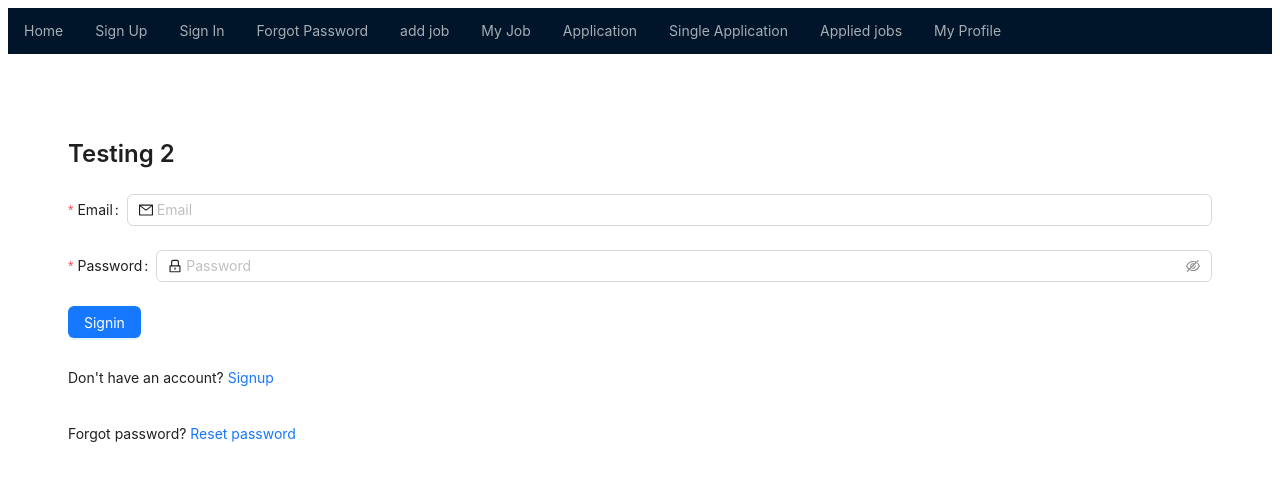
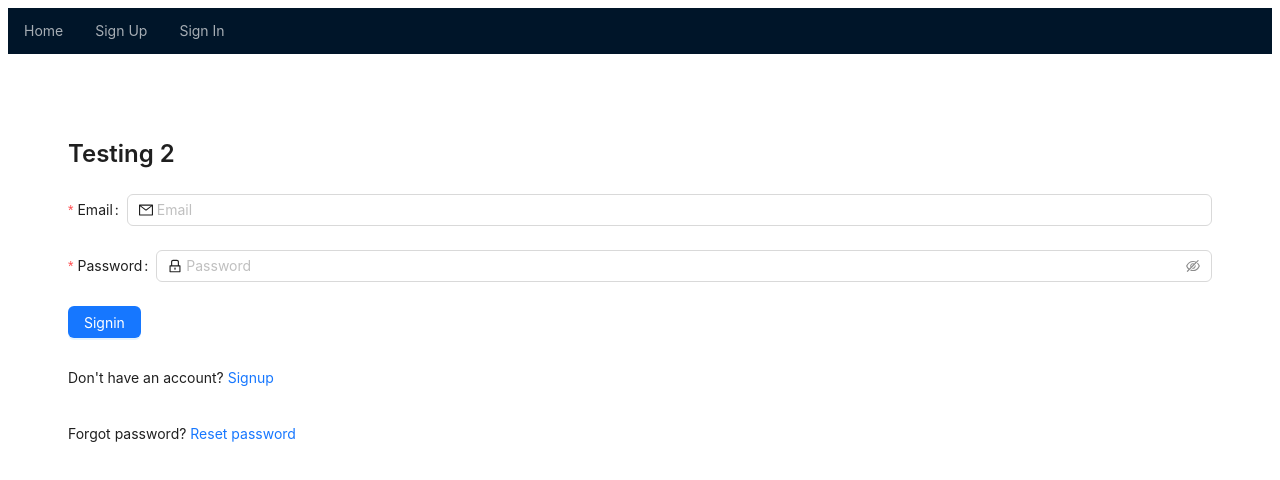
Before and after one commit to apni-coding/job_portal_client, a React (Create React App) app: page /signin in a window 1280 px wide. Shown: the top 480 px of the page. Built offline with nearby package versions, Linux system fonts and the light colour scheme.

Commit message:
add logout features

```diff
--- a/src/App.js
+++ b/src/App.js
@@ -48,6 +48,8 @@ function App() {
 
           <Route path="/myprofile" element={<MyProfile />} />
           <Route path="/unuthorized" element={<Unauthorized/>}/>
+          <Route path="*" element={<Unauthorized/>}/>
+
 
 
 
--- a/src/common/Api.js
+++ b/src/common/Api.js
@@ -16,6 +16,7 @@ const apiList = {
   getApplicationByJobId:`${server}/recruiter/get-application-by-jobid`,
   applicationAction: `${server}/recruiter/applicationaction`,
   appliedJobs: `${server}/applicant/appliedJobs`,
+  activeJobs:`${server}/applicant/activejobs`,
 
 
   uploadResume: `${server}/upload/resume`,
--- a/src/components/Applicant/Home.js
+++ b/src/components/Applicant/Home.js
@@ -3,15 +3,24 @@ import { message } from 'antd';
 import JobCard from './JobCard';
 import apiList from '../../common/Api';
 import { callApi } from '../../common/CallApi';
+import { useSelector } from 'react-redux';
 
 function Home() {
+    const isLoggedIn = useSelector(state => state.auth.isLoggedIn);
+    const userRole = useSelector(state => state.auth.user);
     const [jobDetails, setJobDetails] = useState([]);
-    const [token, setToken] = useState(localStorage.getItem('token') || null)
+
     const getJobDetails = async () => {
         try {
-            const response = await callApi('get', apiList.getJobs, null, token);
-            console.log('Job details:', response);
-            setJobDetails(response);
+            if (isLoggedIn && userRole === 'applicant') {
+                const response = await callApi('get', apiList.getJobs, null, localStorage.getItem('token'));
+                console.log('Job details:', response);
+                setJobDetails(response);
+            } else {
+                const response = await callApi('get', apiList.activeJobs);
+                console.log('Job details:', response);
+                setJobDetails(response);
+            }
         } catch (error) {
             console.error('Error while fetching job details:', error);
             message.error(error.error);
@@ -41,7 +50,7 @@ function Home() {
                     description={jobInfo.job.description}
                     companyName={jobInfo.company.name}
                     companyLocation={jobInfo.company.location || 'pune'}
-                    companyLogo = {jobInfo.company.profile}
+                    companyLogo={jobInfo.company.profile}
                     jobId={jobInfo.job._id}
                 />
             ))}
--- a/src/components/Navbar.js
+++ b/src/components/Navbar.js
@@ -1,26 +1,35 @@
 import React from 'react';
-import { Link } from 'react-router-dom';
+import { Link, useNavigate } from 'react-router-dom';
 import { Menu } from 'antd';
+import { useSelector, useDispatch } from 'react-redux';
+import { logoutUser } from '../redux/actions/authAction';
 
 const { Item } = Menu;
 
 const Navbar = () => {
+  const isLoggedIn = useSelector(state => state.auth.isLoggedIn);
+  const userRole = useSelector(state => state.auth.user);
+  const dispatch = useDispatch();
+  const navigate = useNavigate();
+
+  const handleLogout = (event) => {
+    event.preventDefault();
+    // Dispatch the logout action
+    dispatch(logoutUser());
+    navigate('/signin');
+  };
+
+
   return (
     <Menu mode="horizontal" theme="dark">
       <Item key="home">
         <Link to="/">Home</Link>
       </Item>
-      <Item key="signup">
-        <Link to="/signup">Sign Up</Link>
-      </Item>
-      <Item key="signin">
-        <Link to="/signin">Sign In</Link>
-      </Item>
-      <Item key="forgot-password">
-        <Link to="/forgot-password">Forgot Password</Link>
-      </Item>
+
+      {(isLoggedIn && userRole === 'recruiter') && (
+        <>
           <Item key="addjob">
-        <Link to="/recruiter/addjob">add job</Link>
+            <Link to="/recruiter/addjob">Add Job</Link>
           </Item>
           <Item key="myjob">
             <Link to="/recruiter/ownjobs">My Job</Link>
@@ -28,15 +37,36 @@ const Navbar = () => {
           <Item key="application">
             <Link to="/recruiter/applications">Application</Link>
           </Item>
-      <Item key="sapplication">
-        <Link to="/recruiter/applications/:id">Single Application</Link>
+          <Item key="myprofile">
+            <Link to="/myprofile">My Profile</Link>
           </Item>
+        </>
+      )}
+
+      {(isLoggedIn && userRole === 'applicant') && (
+        <>
           <Item key="appliedjobs">
-        <Link to="/appliedjobs">Applied jobs</Link>
+            <Link to="/appliedjobs">Applied Jobs</Link>
           </Item>
           <Item key="myprofile">
             <Link to="/myprofile">My Profile</Link>
           </Item>
+        </>
+      )}
+      {!isLoggedIn ? (
+        <>
+          <Item key="signup">
+            <Link to="/signup">Sign Up</Link>
+          </Item>
+          <Item key="signin">
+            <Link to="/signin">Sign In</Link>
+          </Item>
+        </>
+      ) : (
+        <Item key="signin">
+          <Link onClick={handleLogout}>Log Out</Link>
+        </Item>
+      )}
     </Menu>
   );
 };
--- a/src/components/auth/Signin.js
+++ b/src/components/auth/Signin.js
@@ -3,7 +3,7 @@ import { Typography, Input, Button, Form, message } from 'antd';
 import { MailOutlined, LockOutlined } from '@ant-design/icons';
 import { callApi } from '../../common/CallApi';
 import apiList from '../../common/Api';
-import { Link } from 'react-router-dom';
+import { Link, useNavigate } from 'react-router-dom';
 import { useDispatch } from 'react-redux';
 import { signinUser } from '../../redux/actions/authAction';
 
@@ -12,6 +12,7 @@ const { Item } = Form;
 const { Title } = Typography;
 
 const Signin = () => {
+    const navigate = useNavigate();
     const dispatch = useDispatch();
     const [signinDetails, setSigninDetails] = useState({
         email: '',
@@ -25,9 +26,9 @@ const Signin = () => {
             console.log('sigin successfully', response)
             localStorage.setItem('token', response.token);
             localStorage.setItem('userType', response.userType);
-
             message.success(response.message || 'Sigin successfully');
-            dispatch(signinUser())
+            dispatch(signinUser());
+            navigate('/');
         } catch (error) {
             console.log('error while singin', error);
             message.error(error.error);
--- a/src/redux/reducers/authReducer.js
+++ b/src/redux/reducers/authReducer.js
@@ -1,3 +1,5 @@
+import {message } from 'antd';
+
 const initialState = {
     user: null, //this is the user type applicant/recuriter
     isLoggedIn: false
@@ -18,6 +20,8 @@ const authReducer = (state = initialState, action) => {
         // Clear localStorage when logging out
         localStorage.removeItem('token');
         localStorage.removeItem('userType');
+        message.success('Logout successfully');
+
         return {
           ...state,
           user: null,
```
Lines whose indentation alone changed are shown as unchanged.
